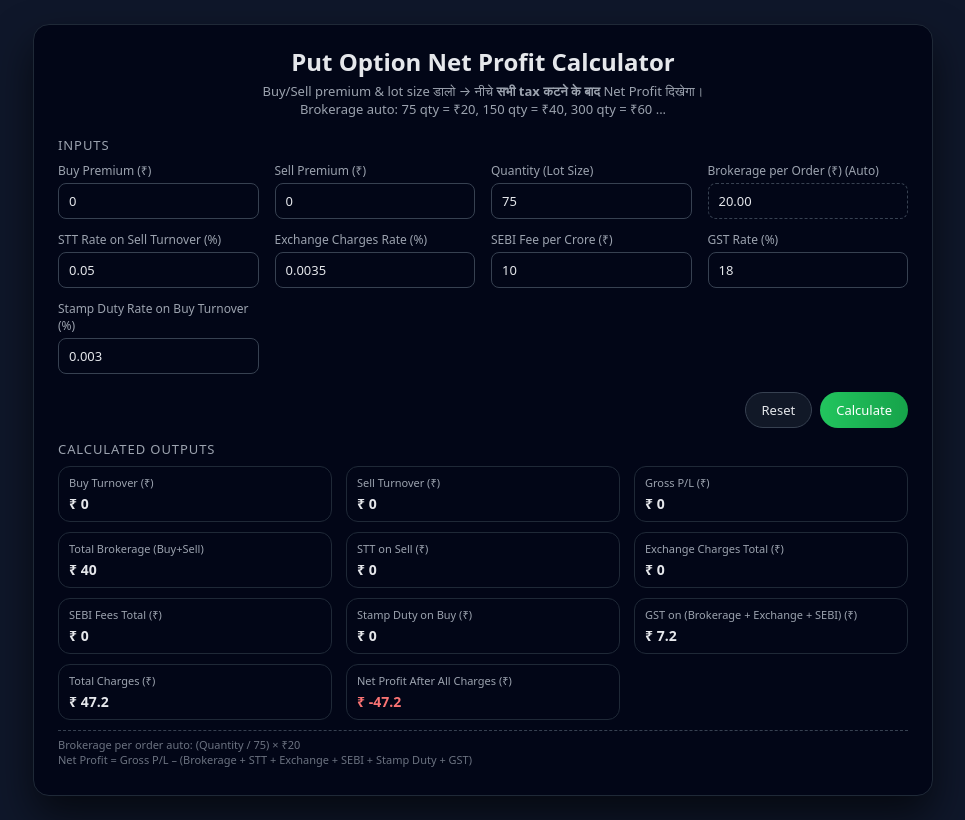
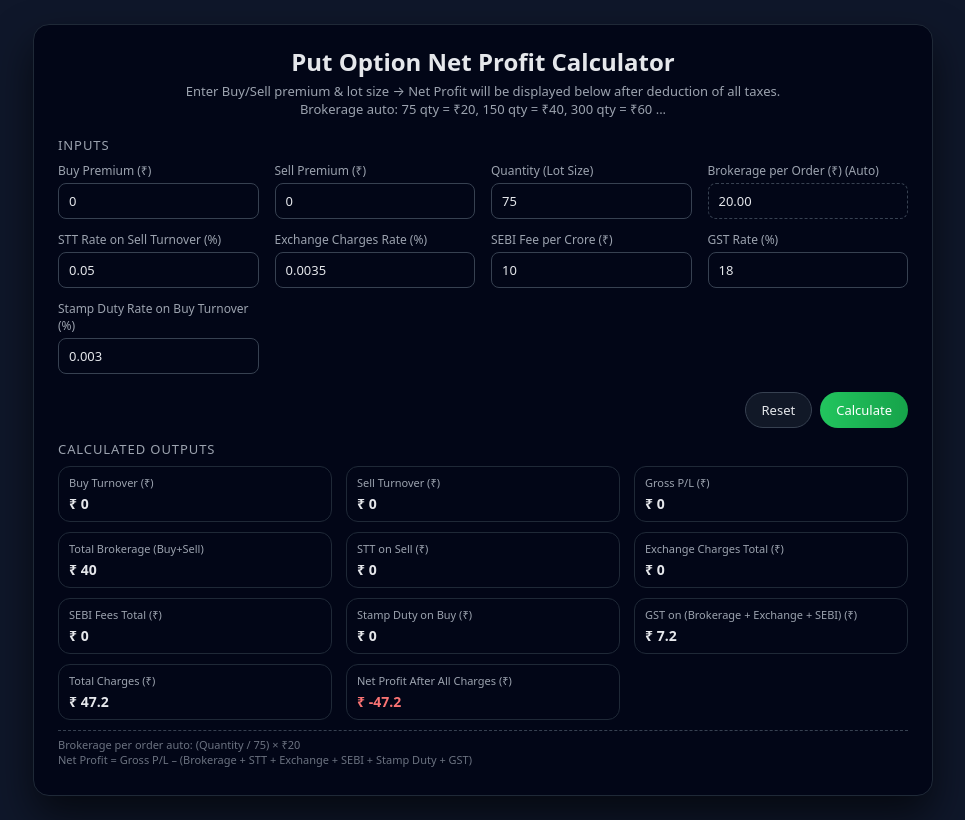
Before and after one commit to anand-bajpai/F-O-Trading-Profit-Loss-calculator-, a plain HTML site: page index.html in a window 1280 px wide. Shown: the whole page, without its empty margins (157-1122 px from the left). Drawn offline with Linux system fonts and the light colour scheme.

Commit message:
change title

```diff
--- a/index.html
+++ b/index.html
@@ -10,7 +10,7 @@
   <div class="app">
     <h1>Put Option Net Profit Calculator</h1>
     <div class="subtitle">
-      Buy/Sell premium & lot size डालो → नीचे <b>सभी tax कटने के बाद</b> Net Profit दिखेगा।<br>
+      Enter Buy/Sell premium & lot size → Net Profit will be displayed below after deduction of all taxes.<br>
       Brokerage auto: 75 qty = ₹20, 150 qty = ₹40, 300 qty = ₹60 ...
     </div>
 
```
